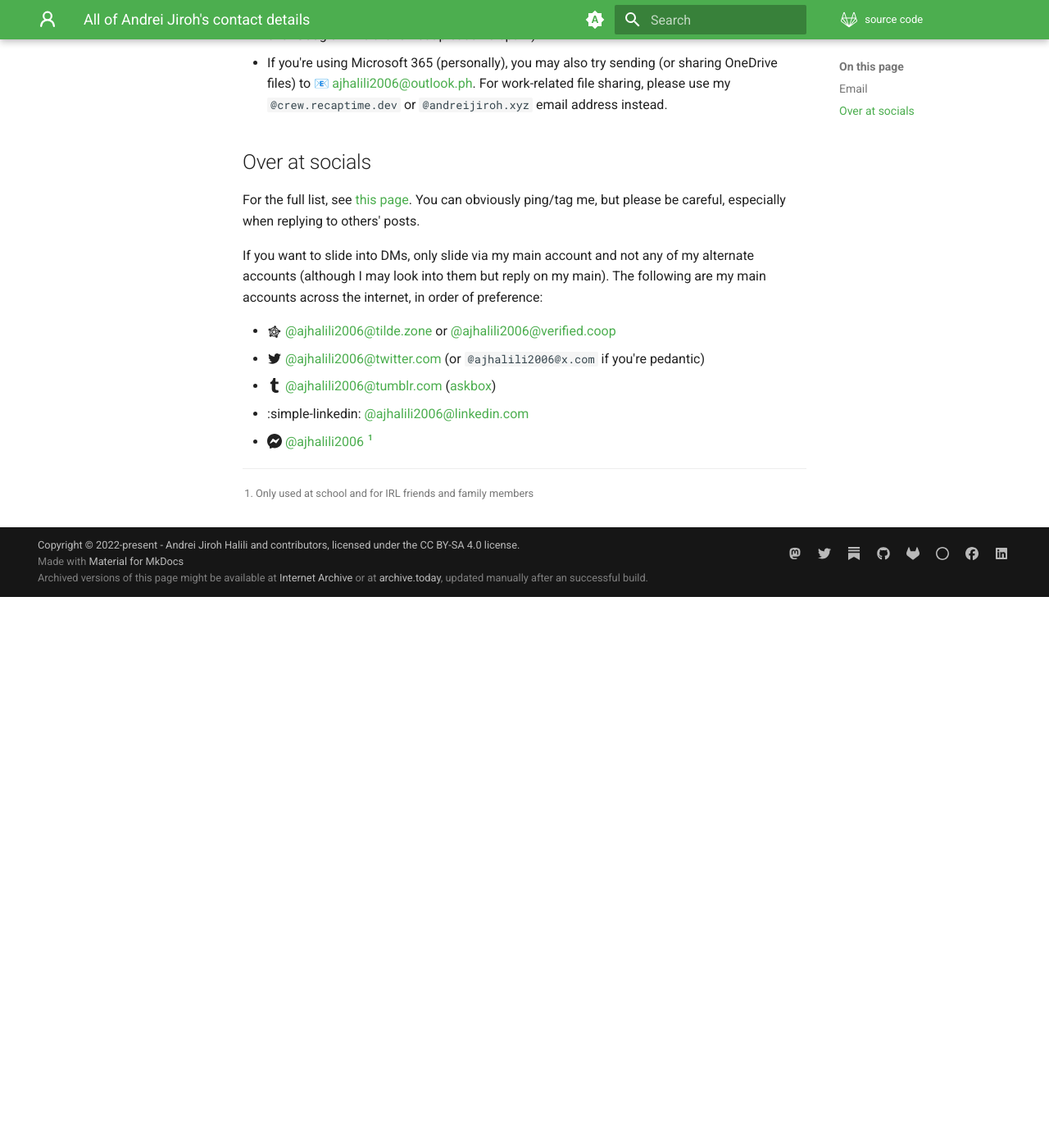
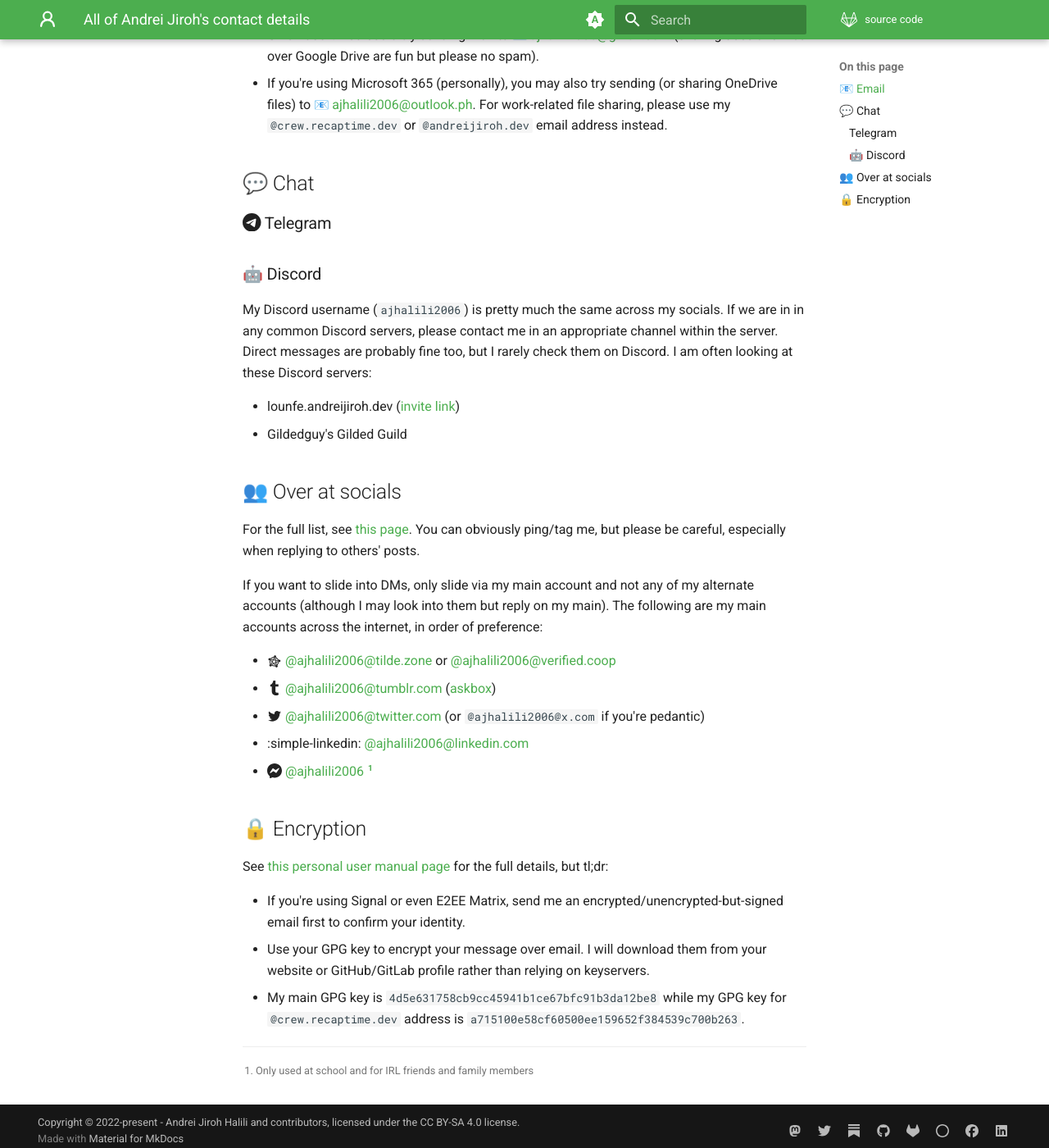
Before and after one commit to andreijiroh-dev/website, an MkDocs documentation site: the page built from markdown/contact/details.md, in a window 1280 px wide and 1400 px high, scrolled down 742 px. Shown: the whole window at 82% size. Built offline with MkDocs 1.6.1 and Material for MkDocs 9.7.7, drawn with Linux system fonts in a browser that asks for light colours; emoji names are drawn with the system emoji font; a script that is not in the unit is left out; before the commit the page ends 1470 px from its top, so only the background shows below that; some of the changed text lies outside the part shown.

Commit message:
docs(global): update content and broken scripts
Signed-off-by: Andrei Jiroh Halili <ajhalili2006@andreijiroh.xyz>

```diff
--- a/markdown/contact/details.md
+++ b/markdown/contact/details.md
@@ -8,33 +8,59 @@
 This page contains all of Andrei Jiroh's contact details for convenience, though you should not
 abuse them (or else get blocked).
 
-## Email
+## 📧 Email
 
 !!! info "Please just use one email address when sending messages privately."
     Don't send your email to multiple addresses (even as BCC or CC), it might cause duplication.
 
-The most preferred address to use is either [:e-mail: **ajhalili2006@andreijiroh.xyz**](mailto:ajhalili2006@andreijiroh.xyz) or [:e-mail: **ajhalili2006@crew.recaptime.dev**](mailto:ajhalili2006@crew.recaptime.dev),
-although if VK WorkMail has flagged your mail as spam and you don't want to fill up not-spam forms,
-[use this Tally form](https://tally.so/r/nrB4o2) as an alternative.
+The most preferred address to use is either [:e-mail: **ajhalili2006@andreijiroh.dev**](mailto:ajhalili2006@andreijiroh.dev)
+(my personal address) or [:e-mail: **ajhalili2006@crew.recaptime.dev**](mailto:ajhalili2006@crew.recaptime.dev),
+(my RecapTime.dev staff address) although if Uberspace or VK WorkMail has flagged your mail as spam and you don't
+want to fill up not-spam forms, [use this Tally form](https://tally.so/r/nrB4o2) as an alternative.
 
 * **Gmail user?** You could try sending mail to [:e-mail: ajhalili2006@gmail.com](mailto:ajhalili2006@gmail.com)
 (sharing docs and files over Google Drive are fun but please no spam).
 * If you're using Microsoft 365 (personally), you may also try sending (or sharing OneDrive files) to [:e-mail: ajhalili2006@outlook.ph](mailto:ajhalili2006@outlook.ph).
-For work-related file sharing, please use my `@crew.recaptime.dev` or `@andreijiroh.xyz` email address instead.
+For work-related file sharing, please use my `@crew.recaptime.dev` or `@andreijiroh.dev` email address instead.
 
-## Over at socials
+## 💬 Chat
 
-For the full list, see [this page](../links.md).
-You can obviously ping/tag me, but please be careful, especially when replying to others' posts.
+### :simple-telegram: Telegram
+
+### 🤖 Discord
+
+My Discord username (`ajhalili2006`) is pretty much the same across my socials. If we are in in any common
+Discord servers, please contact me in an appropriate channel within the server. Direct messages are probably
+fine too, but I rarely check them on Discord. I am often looking at these Discord servers:
+
+* lounfe.andreijiroh.dev ([invite link](https://discord.gg/TBD))
+* Gildedguy's Gilded Guild
+
+## 👥 Over at socials
+
+For the full list, see [this page](../links.md). You can obviously ping/tag me, but please be careful,
+especially when replying to others' posts.
 
 If you want to slide into DMs, only slide via my main account and not any of my alternate accounts (although
-I may look into them but reply on my main).
-The following are my main accounts across the internet, in order of preference:
+I may look into them but reply on my main). The following are my main accounts across the internet,
+in order of preference:
 
 * :openweb-icons-fediverse: [@ajhalili2006@tilde.zone](https://tilde.zone/@ajhalili2006) or [@ajhalili2006@verified.coop](https://verified.coop/@ajhalili2006)
+* :simple-tumblr: [@ajhalili2006@tumblr.com](https://tumblr.com/ajhalili2006) ([askbox](https://www.tumblr.com/new/ask/ajhalili2006))
 * :material-twitter: [@ajhalili2006@twitter.com](https://twitter.com/@ajhalili2006) (or `@ajhalili2006@x.com` if you're pedantic)
-* :simple-tumblr: [@ajhalili2006@tumblr.com](https://tumblr.com/ajhalili2006) ([askbox](https://www.tumblr.com/new/ask/ajhalili2006))
 * :simple-linkedin: [@ajhalili2006@linkedin.com](https://linkedin.com/in/ajhalili2006)
 * :simple-messenger: [@ajhalili2006](https://m.me/ajhalili2006) [^1]
 
+## 🔒 Encryption
+
+See [this personal user manual page](../user-manual/encrypted-communications.md) for the full
+details, but tl;dr:
+
+* If you're using Signal or even E2EE Matrix, send me an encrypted/unencrypted-but-signed email
+first to confirm your identity.
+* Use your GPG key to encrypt your message over email. I will download them from your website or
+GitHub/GitLab profile rather than relying on keyservers.
+* My main GPG key is `4d5e631758cb9cc45941b1ce67bfc91b3da12be8` while my GPG key for `@crew.recaptime.dev`
+address is `a715100e58cf60500ee159652f384539c700b263`.
+
 [^1]: Only used at school and for IRL friends and family members
--- a/overrides/main.html
+++ b/overrides/main.html
@@ -8,7 +8,8 @@ SPDX-License-Identifier: MIT
 {% block extrahead %}
 <link rel="stylesheet" href="{{ 'assets/stylesheets/mkdocs-material-styling.css' | url }}">
 <script src="https://hypothes.is/embed.js" async></script>
-<script async src="https://pagead2.googlesyndication.com/pagead/js/adsbygoogle.js?client=ca-pub-7086107380680684" crossorigin="anonymous"></script>
+
+<!--<script async src="https://pagead2.googlesyndication.com/pagead/js/adsbygoogle.js?client=ca-pub-7086107380680684" crossorigin="anonymous"></script>-->
 {% endblock %}
 <!-- Staging build -->
 {% block announce %}
```
Also changed, not shown: markdown/contact/else.md (+4 -4 lines), markdown/user-manual/encrypted-communications.md (+10 -1 lines), overrides/partials/content.html (+6 -4 lines), 1 other file.
